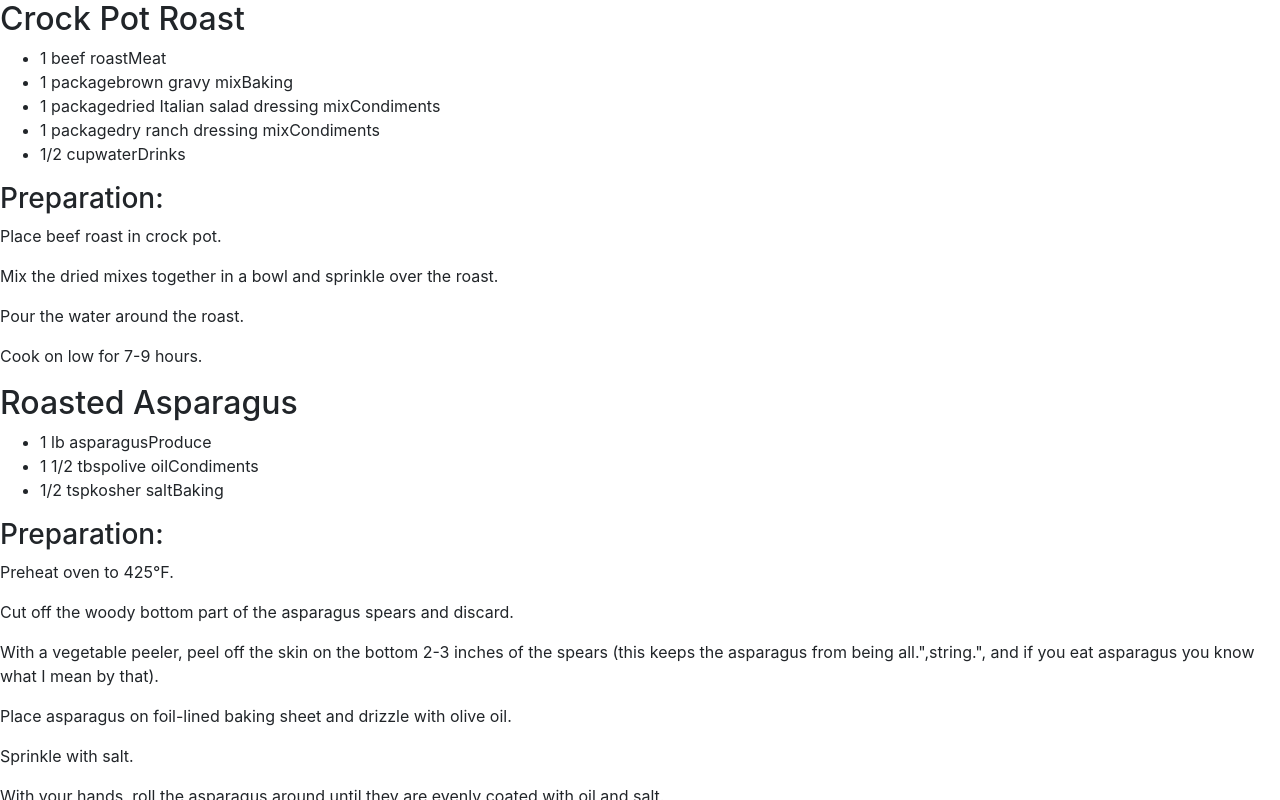
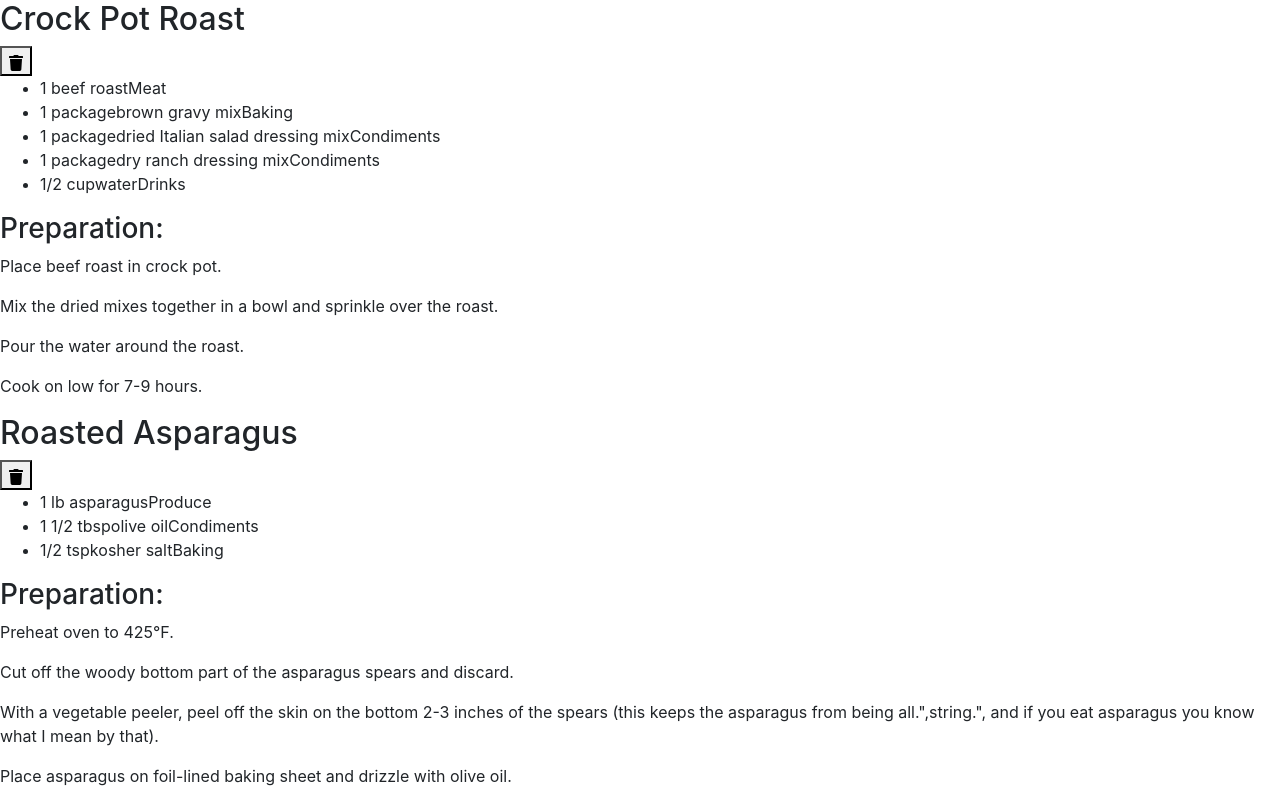
Before and after one commit to magdaad/cooking-book, a React (Create React App) app: page / in a window 1280 px wide. Shown: the top 800 px of the page. Built offline with nearby package versions, Linux system fonts and the light colour scheme.

Commit message:
remove recipe

```diff
--- a/src/App.js
+++ b/src/App.js
@@ -1,14 +1,14 @@
 import './App.scss';
-import React, {useContext} from "react";
+import React from "react";
 import Recipe from "./components/Recipe/Recipe";
-import {RecipesContext} from "./context/RecipesContext";
+import {useRecipes} from "./context/RecipesContext";
 
 function App() {
-    const {recipesData}  = useContext(RecipesContext);
+    const {recipes}  = useRecipes();
     return (
     <div className="App">
         {
-            recipesData.map(recipe =>
+            recipes.map(recipe =>
                 <Recipe
                     key={recipe.id}
                     {...recipe}
--- a/src/components/Recipe/Recipe.js
+++ b/src/components/Recipe/Recipe.js
@@ -2,19 +2,26 @@ import React from 'react';
 import './Recipe.scss'
 import IngredientList from "../IngredientList/IngredientList";
 import Instruction from "../Instruction/Instruction";
+import {FaTrash} from "react-icons/fa"
+import { useRecipes } from "../../context/RecipesContext"
 
 const Recipe = ({
+                    id,
                     name,
                     ingredients,
                     steps,
                 }) => {
-  return(
+    const { removeRecipe } = useRecipes();
+    return(
       <>
         <h2>{name}</h2>
+          <button onClick={() => removeRecipe(id)}>
+              <FaTrash/>
+          </button>
         <IngredientList ingredients = {ingredients}/>
         <Instruction steps={steps}/>
       </>
-  );
+    );
 }
 
 export default Recipe;
--- a/src/context/RecipesContext.js
+++ b/src/context/RecipesContext.js
@@ -1,12 +1,15 @@
-import React, { createContext } from "react";
+import React, { createContext, useContext, useState } from "react";
 import recipesData from "../data/recipes.json";
 
 export const RecipesContext = createContext('defaultValue');
-// export const useColors = () => useContext(ColorContext);
+export const useRecipes = () => useContext(RecipesContext);
 
-export default function RecipesProvider ({ children }) {
+export default function RecipesProvider({children}) {
+    const [recipes, setRecipes] = useState(recipesData);
+
+    const removeRecipe = id => setRecipes(recipes.filter(recipe => recipe.id !== id));
     return (
-        <RecipesContext.Provider value={{ recipesData }}>
+        <RecipesContext.Provider value={{ recipes, removeRecipe }}>
             {children}
         </RecipesContext.Provider>
     );
```
